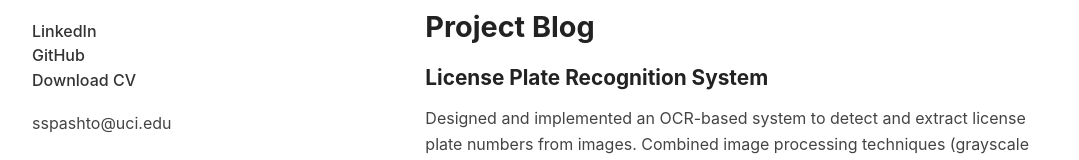
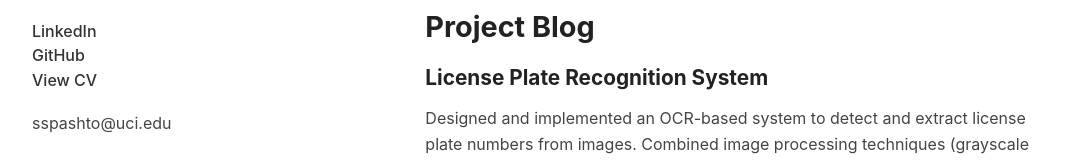
Before and after one commit to sanpasht/san-portfolio, a React (Vite) app: page / in a window 1280 px wide. Shown: the part 280-440 px from the top of the page, without its empty margins (98-1177 px from the left). Built offline with nearby package versions, Linux system fonts and the light colour scheme.

Commit message:
View cv button

```diff
--- a/src/App.jsx
+++ b/src/App.jsx
@@ -13,8 +13,8 @@ export default function App() {
         <div className="links">
           <a href="https://www.linkedin.com/in/sanpasht/">LinkedIn</a>
           <a href="https://github.com/sanpasht">GitHub</a>
-          <a href="/SanPashtoonCv.pdf" download="SanPashtoonCv.pdf">
-            Download CV
+          <a href="https://sanpasht.github.io/san-portfolio/SanPashtoonCv.pdf" target="_blank" rel="noopener noreferrer">
+          View CV
           </a>
           <p>sspashto@uci.edu</p>
         </div>
```
